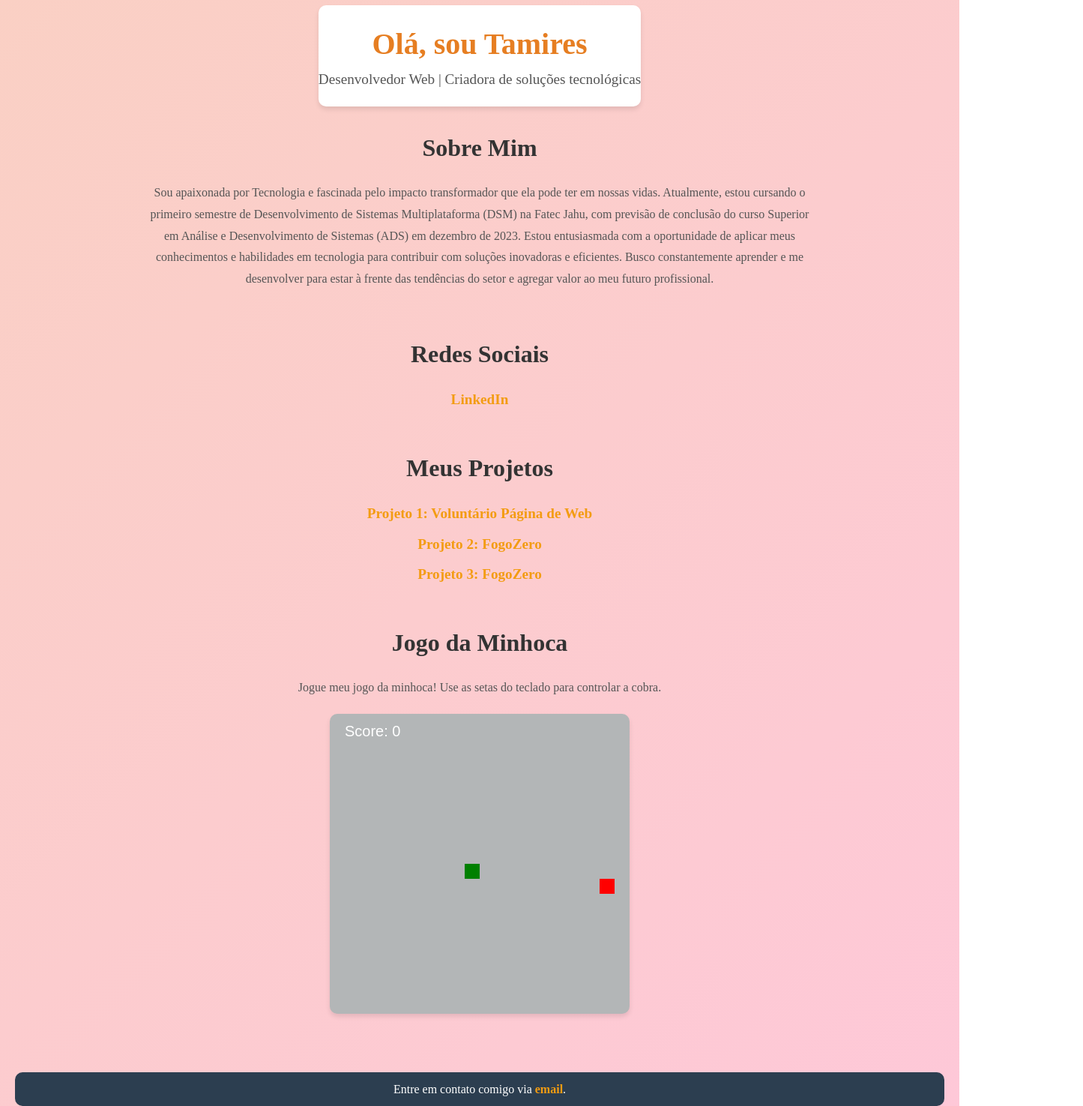
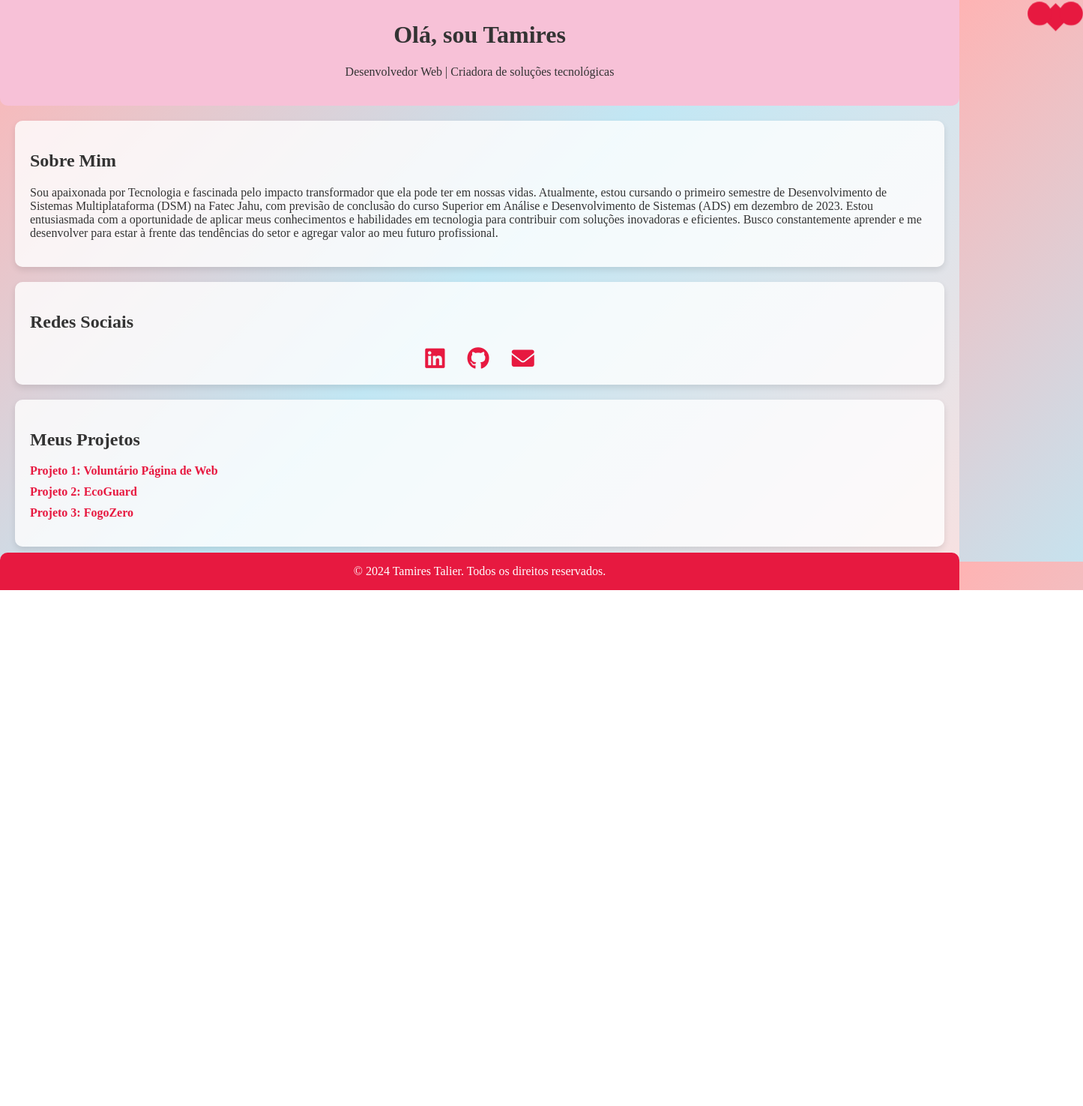
Before and after one commit to tamirestalier/tamirestalier.github.io, a plain HTML site: page index.html in a window 1280 px wide. Shown: the part 13-1488 px from the top of the page at 75% size, 1445 px wide, since content can reach past the window. After the commit the page ends 800 px from the top, so only its background shows below. Drawn offline with Linux system fonts and the light colour scheme.

Commit message:
commmit2

```diff
--- a/index.html
+++ b/index.html
@@ -1,30 +1,51 @@
 <!DOCTYPE html>
 <html lang="pt-br">
+
 <head>
     <meta charset="UTF-8">
     <meta name="viewport" content="width=device-width, initial-scale=1.0">
     <title>Meu Portfólio</title>
     <link rel="stylesheet" href="styles.css">
+    <!-- Font Awesome para os ícones -->
+    <link rel="stylesheet" href="https://cdnjs.cloudflare.com/ajax/libs/font-awesome/6.0.0-beta3/css/all.min.css">
 </head>
+
 <body>
     <!-- Cabeçalho do site -->
     <header>
-        <h1>Olá, sou Tamires</h1>
+        <h1>
+            Olá, sou Tamires
+            <!-- Coração pulsante -->
+            <div class="content-coracao">
+                <div class="square"></div>
+                <div class="circle"></div>
+            </div>
+        </h1>
         <p>Desenvolvedor Web | Criadora de soluções tecnológicas</p>
     </header>
 
     <!-- Seção sobre mim -->
     <section>
         <h2>Sobre Mim</h2>
-        <p>Sou apaixonada por Tecnologia e fascinada pelo impacto transformador que ela pode ter em nossas vidas. Atualmente, estou cursando o primeiro semestre de Desenvolvimento de Sistemas Multiplataforma (DSM) na Fatec Jahu, com previsão de conclusão do curso Superior em Análise e Desenvolvimento de Sistemas (ADS) em dezembro de 2023. Estou entusiasmada com a oportunidade de aplicar meus conhecimentos e habilidades em tecnologia para contribuir com soluções inovadoras e eficientes. Busco constantemente aprender e me desenvolver para estar à frente das tendências do setor e agregar valor ao meu futuro profissional.</p>
+        <p>Sou apaixonada por Tecnologia e fascinada pelo impacto transformador que ela pode ter em nossas vidas. Atualmente, estou cursando o primeiro semestre de Desenvolvimento de Sistemas Multiplataforma (DSM) na Fatec Jahu, com previsão de conclusão
+            do curso Superior em Análise e Desenvolvimento de Sistemas (ADS) em dezembro de 2023. Estou entusiasmada com a oportunidade de aplicar meus conhecimentos e habilidades em tecnologia para contribuir com soluções inovadoras e eficientes. Busco
+            constantemente aprender e me desenvolver para estar à frente das tendências do setor e agregar valor ao meu futuro profissional.</p>
     </section>
 
-    <!-- Seção com links de redes sociais -->
+    <!-- Seção com redes sociais -->
     <section>
         <h2>Redes Sociais</h2>
-        <ul>
-            <li><a href="https://www.linkedin.com/in/tamires-talier-de-oliveira-73b050203/" target="_blank">LinkedIn</a></li>
-        </ul>
+        <div class="social-bar">
+            <a href="https://www.linkedin.com/in/tamires-talier-de-oliveira-73b050203/" target="_blank">
+                <i class="fab fa-linkedin"></i>
+            </a>
+            <a href="https://github.com/tamirestalier" target="_blank">
+                <i class="fab fa-github"></i>
+            </a>
+            <a href="mailto:talier94@example.com">
+                <i class="fas fa-envelope"></i>
+            </a>
+        </div>
     </section>
 
     <!-- Seção com projetos -->
@@ -32,24 +53,18 @@
         <h2>Meus Projetos</h2>
         <ul>
             <li><a href="https://spontaneous-nasturtium-da75b8.netlify.app/#" target="_blank">Projeto 1: Voluntário Página de Web</a></li>
-            <li><a href="https://lnkd.in/eX3UzAPd" target="_blank">Projeto 2: FogoZero</a></li>
+            <li><a href="https://lnkd.in/eX3UzAPd" target="_blank">Projeto 2: EcoGuard</a></li>
             <li><a href="https://www.linkedin.com/posts/tamires-talier-de-oliveira-73b050203_fogo-zero-turma-20242-pi-do-primeiro-activity-7272350374785667076-PIEI" target="_blank">Projeto 3: FogoZero</a></li>
         </ul>
     </section>
 
-    <!-- Jogo da Minhoca -->
-    <section>
-        <h2>Jogo da Minhoca</h2>
-        <p>Jogue meu jogo da minhoca! Use as setas do teclado para controlar a cobra.</p>
-        <canvas id="snakeGame" width="400" height="400"></canvas>
-    </section>
-
     <!-- Rodapé -->
     <footer>
-        <p>Entre em contato comigo via <a href="mailto:talier94@example.com">email</a>.</p>
+        <p>&copy; 2024 Tamires Talier. Todos os direitos reservados.</p>
     </footer>
 
-    <!-- Incluindo o arquivo JavaScript do jogo -->
+    <!-- Incluindo o arquivo JavaScript do jogo (caso precise) -->
     <script src="scripts.js"></script>
 </body>
+
 </html>
--- a/scripts.js
+++ b/scripts.js
@@ -1,97 +1,4 @@
-// Obtém o elemento de canvas onde o jogo será desenhado
-const canvas = document.getElementById('snakeGame');
-const ctx = canvas.getContext('2d');
-
-// Tamanho da célula da cobra e do alimento
-const box = 20;
-let score = 0;
-
-// A cobra começa com 1 célula na posição central
-let snake = [];
-snake[0] = { x: 9 * box, y: 10 * box };
-
-// Direção inicial da cobra
-let direction;
-
-// O alimento começa em uma posição aleatória
-let food = {
-    x: Math.floor(Math.random() * 19 + 1) * box,
-    y: Math.floor(Math.random() * 19 + 1) * box
-};
-
-// Função para capturar as teclas pressionadas e controlar a direção
-document.addEventListener('keydown', directionControl);
-
-// Função que altera a direção da cobra com base nas teclas pressionadas
-function directionControl(event) {
-    if (event.keyCode == 37 && direction != "RIGHT") direction = "LEFT";
-    if (event.keyCode == 38 && direction != "DOWN") direction = "UP";
-    if (event.keyCode == 39 && direction != "LEFT") direction = "RIGHT";
-    if (event.keyCode == 40 && direction != "UP") direction = "DOWN";
-}
-
-// Função que desenha o jogo no canvas
-function drawGame() {
-    // Limpa o canvas antes de desenhar novamente
-    ctx.clearRect(0, 0, canvas.width, canvas.height);
-
-    // Desenha a cobra
-    for (let i = 0; i < snake.length; i++) {
-        ctx.fillStyle = (i === 0) ? "green" : "white"; // A cabeça é verde, o corpo é branco
-        ctx.fillRect(snake[i].x, snake[i].y, box, box);
-    }
-
-    // Desenha o alimento (um quadrado vermelho)
-    ctx.fillStyle = "red";
-    ctx.fillRect(food.x, food.y, box, box);
-
-    // Movimenta a cobra
-    let snakeX = snake[0].x;
-    let snakeY = snake[0].y;
-
-    if (direction == "LEFT") snakeX -= box;
-    if (direction == "UP") snakeY -= box;
-    if (direction == "RIGHT") snakeX += box;
-    if (direction == "DOWN") snakeY += box;
-
-    // Se a cobra comer o alimento, ela cresce
-    if (snakeX == food.x && snakeY == food.y) {
-        score++; // Aumenta a pontuação
-        food = { // Gera um novo alimento aleatoriamente
-            x: Math.floor(Math.random() * 19 + 1) * box,
-            y: Math.floor(Math.random() * 19 + 1) * box
-        };
-    } else {
-        snake.pop(); // Remove a última célula da cobra (ela vai se mover)
-    }
-
-    // Cria uma nova cabeça para a cobra
-    let newHead = {
-        x: snakeX,
-        y: snakeY
-    };
-
-    // Adiciona a nova cabeça no começo da cobra
-    snake.unshift(newHead);
-
-    // Verifica se a cobra colidiu com as bordas ou com o corpo
-    if (snakeX < 0 || snakeX >= 20 * box || snakeY < 0 || snakeY >= 20 * box || collision(snake)) {
-        clearInterval(game); // Termina o jogo
-    }
-
-    // Exibe a pontuação na tela
-    ctx.fillStyle = "white";
-    ctx.font = "20px Arial";
-    ctx.fillText("Score: " + score, 20, 30);
-}
-
-// Função que verifica se a cobra colidiu com ela mesma
-function collision(snake) {
-    for (let i = 1; i < snake.length; i++) {
-        if (snake[0].x == snake[i].x && snake[0].y == snake[i].y) return true;
-    }
-    return false;
-}
-
-// Inicia o loop do jogo, que chama a função drawGame a cada 100 ms
-let game = setInterval(drawGame, 100);
+// Alterna o tema entre claro e escuro
+document.getElementById("toggle-theme").addEventListener("click", function() {
+    document.body.classList.toggle("dark-theme");
+});
--- a/styles.css
+++ b/styles.css
@@ -1,122 +1,168 @@
-/* Resetando alguns estilos padrões */
-* {
+/* Estilo geral do body */
+
+body {
+    font-family: 'Playfair Display', serif;
+    background: linear-gradient(135deg, #ffb3b3, #c1e7f4, #f7e1e1);
+    /* Gradiente com tons pastel */
+    color: #333;
     margin: 0;
     padding: 0;
-    box-sizing: border-box;
 }
 
-/* Corpo da página */
-body {
-    font-family: 'Playfair Display', serif;
-    background: linear-gradient(135deg, #FAD0C4, #FEC8D8); /* Gradiente suave em tons pastel de rosa */
+
+/* Estilo do cabeçalho */
+
+header {
+    background-color: #f7c1d7;
+    /* Cor pastel suave */
     color: #333;
-    line-height: 1.6;
     padding: 20px;
-    display: flex;
-    flex-direction: column;
-    align-items: center;
+    text-align: center;
+    position: relative;
+    border-radius: 10px;
+    /* Deixa o cabeçalho com cantos arredondados */
 }
 
-/* Cabeçalho */
-header {
-    text-align: center;
-    background-color: #FFF;
-    padding: 20px 0;
-    border-radius: 10px;
-    margin-bottom: 30px;
-    box-shadow: 0 4px 6px rgba(0, 0, 0, 0.1);
+
+/* Estilo para o coração pulsante ao lado do nome */
+
+.content-coracao {
+    position: absolute;
+    left: 110%;
+    /* Faz com que o coração apareça à direita do nome */
+    top: 10px;
+    display: flex;
+    justify-content: center;
+    align-items: center;
+    animation: pulsa 1.5s ease-in-out infinite;
 }
 
-header h1 {
-    font-size: 2.5rem;
-    color: #E67E22; /* Cor de laranja suave */
-    font-weight: bold;
+
+/* Animação pulsante do coração */
+
+@keyframes pulsa {
+    0% {
+        transform: scale(0.9) rotate(0deg);
+    }
+    50% {
+        transform: scale(1.1) rotate(0deg);
+    }
+    100% {
+        transform: scale(0.9) rotate(0deg);
+    }
 }
 
-header p {
-    font-size: 1.2rem;
-    color: #555;
-    font-weight: 300;
+
+/* Estilos do coração */
+
+.square {
+    transform: rotate(45deg);
+    width: 25px;
+    height: 25px;
+    background: #e71940;
+    position: absolute;
+    top: 12px;
+    /* Ajuste do posicionamento */
 }
 
-/* Estilo das seções */
-section {
-    width: 100%;
-    max-width: 900px;
-    margin-bottom: 40px;
-    text-align: center;
+.circle:after,
+.circle:before {
+    content: "";
+    position: absolute;
+    width: 30px;
+    height: 30px;
+    border-radius: 50%;
+    background: #e71940;
 }
 
-/* Links */
+.circle:after {
+    left: 5px;
+    top: 5px;
+}
+
+.circle:before {
+    right: 5px;
+    top: 5px;
+}
+
+
+/* Barra de ícones de redes sociais */
+
+.social-bar {
+    display: flex;
+    justify-content: center;
+    margin-top: 20px;
+}
+
+.social-bar a {
+    margin: 0 15px;
+    text-decoration: none;
+}
+
+.social-bar i {
+    font-size: 30px;
+    /* Tamanho dos ícones */
+    color: #e71940;
+}
+
+.social-bar a:hover i {
+    color: #333;
+    /* Altera a cor ao passar o mouse */
+}
+
+
+/* Seção de conteúdo */
+
+section {
+    margin: 20px;
+    padding: 20px;
+    background-color: rgba(255, 255, 255, 0.8);
+    /* Fundo branco com leve transparência */
+    border-radius: 10px;
+    /* Cantos arredondados */
+    box-shadow: 0 4px 8px rgba(0, 0, 0, 0.1);
+    /* Sombra suave */
+}
+
+
+/* Links e estilo de lista */
+
+ul {
+    list-style-type: none;
+    padding: 0;
+}
+
+li {
+    margin: 10px 0;
+}
+
 a {
+    color: #e71940;
+    /* Cor do link */
     text-decoration: none;
-    color: #D35400; /* Cor de laranja suave */
     font-weight: bold;
 }
 
 a:hover {
-    color: #E67E22; /* Cor laranja mais forte no hover */
+    text-decoration: underline;
+    /* Adiciona sublinhado ao passar o mouse */
 }
 
-/* Seção "Sobre Mim" */
-section h2 {
-    font-size: 2rem;
-    margin-bottom: 20px;
-    color: #333;
-}
-
-section p {
-    font-size: 1rem;
-    color: #555;
-    line-height: 1.8;
-    margin-bottom: 20px;
-}
-
-/* Estilo para os projetos */
-ul {
-    list-style: none;
-    padding: 0;
-}
-
-ul li {
-    margin: 10px 0;
-}
-
-ul li a {
-    font-size: 1.2rem;
-    color: #F39C12; /* Cor dourada suave */
-    display: block;
-    margin-bottom: 10px;
-}
-
-ul li a:hover {
-    color: #E67E22; /* Cor laranja mais forte no hover */
-}
-
-/* Estilo do canvas do jogo */
-#snakeGame {
-    background-color: #B3B6B7; /* Cinza suave */
-    border-radius: 10px;
-    box-shadow: 0 4px 6px rgba(0, 0, 0, 0.1);
-}
 
 /* Rodapé */
+
 footer {
+    background-color: #e71940;
+    color: white;
     text-align: center;
-    margin-top: 30px;
-    font-size: 1rem;
-    color: #fff;
-    background-color: #2c3e50;
-    padding: 10px;
-    border-radius: 10px;
+    padding: 0px;
+    position: fixed;
+    bottom: 0;
     width: 100%;
+    border-radius: 10px 10px 0 0;
+    /* Cantos arredondados no rodapé */
 }
 
 footer a {
-    color: #F39C12; /* Cor dourada suave */
-    font-weight: bold;
+    color: white;
 }
-
-footer a:hover {
-    color: #E67E22; /* Cor laranja mais forte no hover */
-}
```
